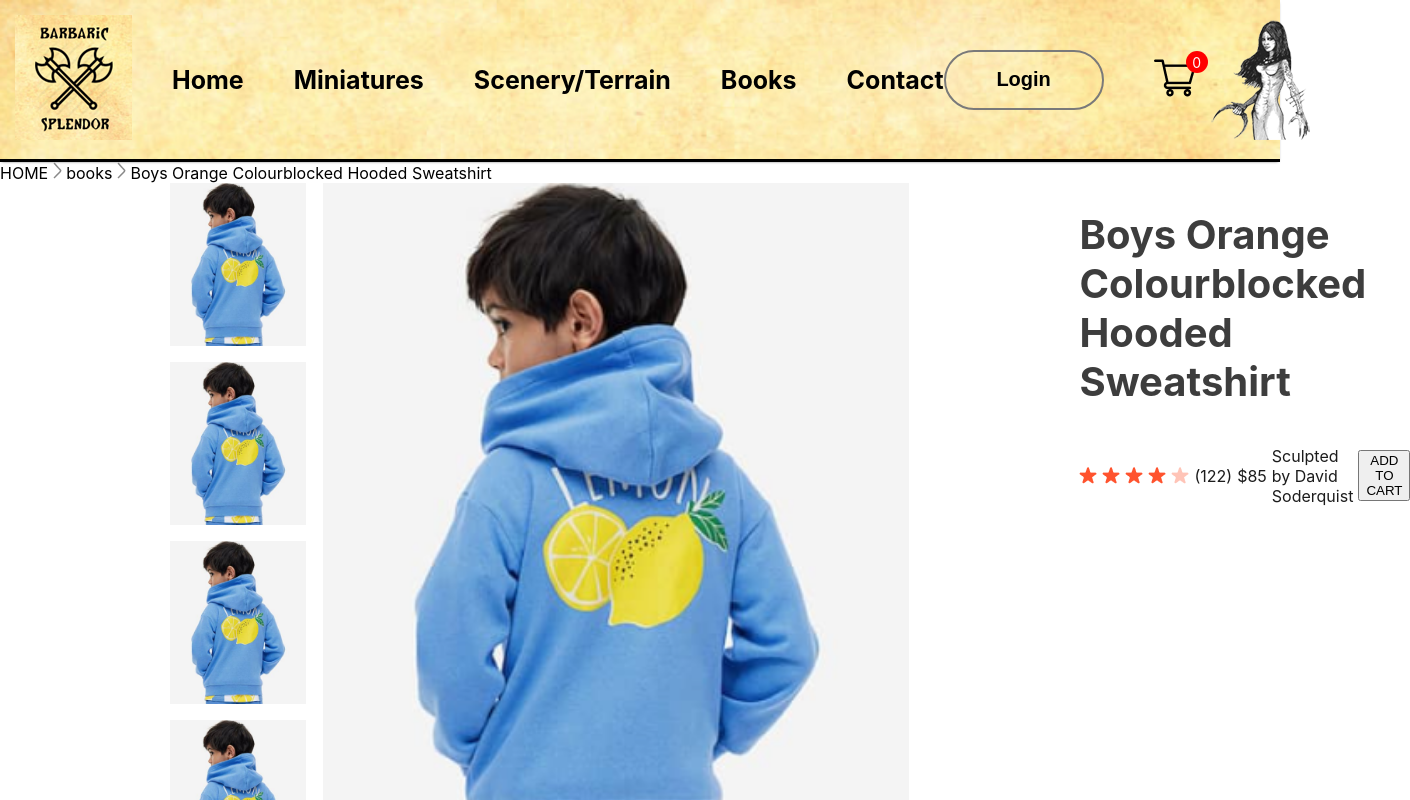
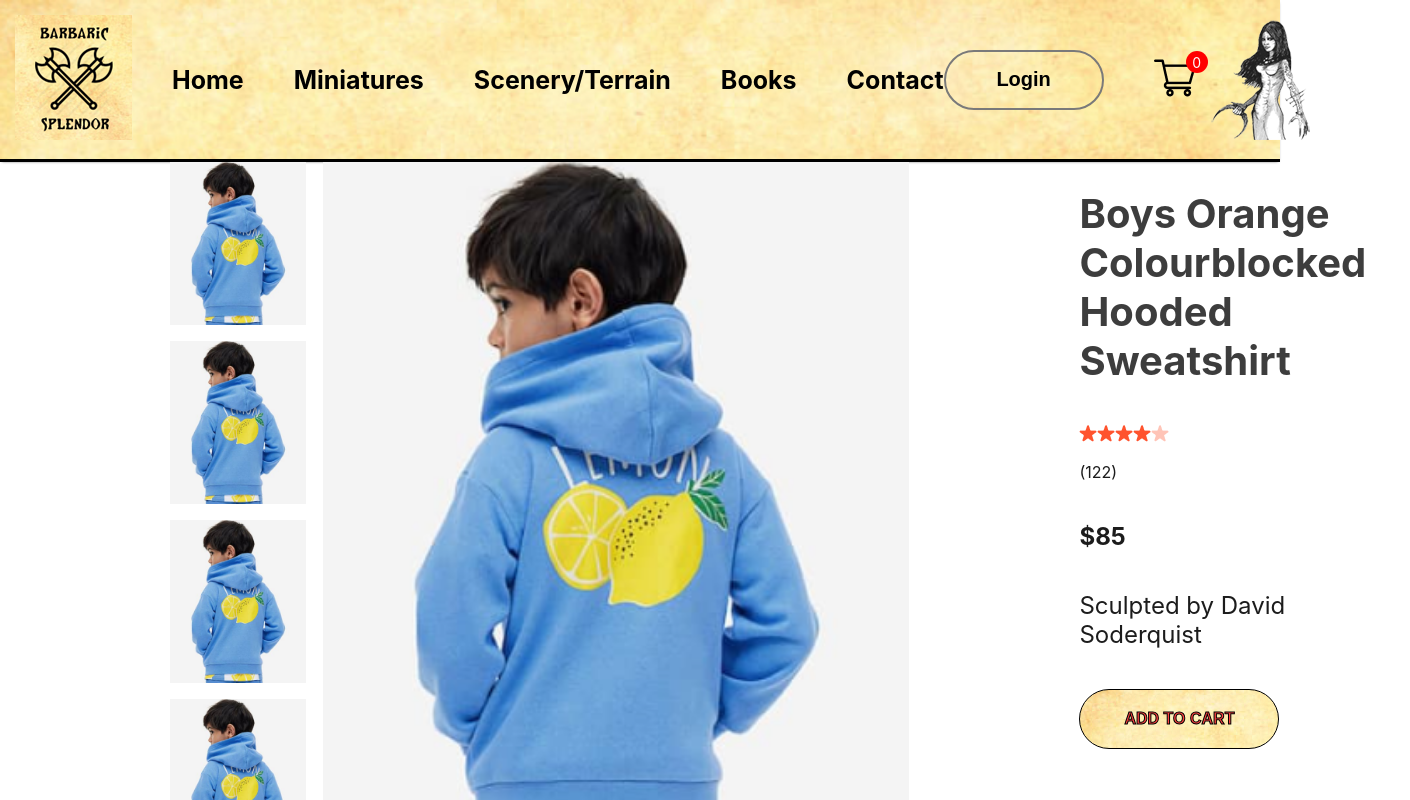
Before and after one commit to kevd82/BarbaricSplendorStore, a React (Create React App) app in the folder frontend/: page /product/25 in a window 1280 px wide. Shown: the top 800 px of the page, 1410 px wide, since content can reach past the window. Built offline with nearby package versions, Linux system fonts and the light colour scheme.

Commit message:
Started work on cart

```diff
--- a/frontend/src/Components/Assets/all_product.js
+++ b/frontend/src/Components/Assets/all_product.js
@@ -32,10 +32,10 @@ import p30_img from "./product_30.png";
 let all_product = [
   {
     id: 1,
-    name: "Striped Flutter Sleeve Overlap Collar Peplum Hem Blouse",
+    name: "Chick jacket",
     category: "miniatures",
     image: p1_img,
-    price: 50.0,
+    price: 350.0,
     description: "Sculpted by David Soderquist",
   },
   {
--- a/frontend/src/Components/DisplayProduct/DisplayProduct.css
+++ b/frontend/src/Components/DisplayProduct/DisplayProduct.css
@@ -36,10 +36,41 @@
 }
 
 .displayproduct-right-star {
-    display: flex;
-    align-items: center;
+    display: block;
     margin-top: 13px;
     gap: 5px;
     color: #1c1c1c;
     font-size: 16px;
 }
+
+.displayproduct-right-price {
+    display: flex;
+    margin: 40px 0px;
+    gap: 30px;
+    font-size: 24px;
+    font-weight: 700;
+}
+
+.displayproduct-right-description {
+    display: flex;
+    margin: 40px 0px;
+    gap: 30px;
+    font-size: 24px;
+}
+
+.displayproduct-right button {
+    padding: 20px 40px;
+    width: 200px;
+    font-size: 16px;
+    font-weight: 600;
+    color: #ff4141;
+    -webkit-text-stroke-color: black;
+    -webkit-text-stroke-width: 1px;
+    background-image: url("../Assets/Faeded.jpg");
+    background-position: cover;
+    margin-bottom: 40px;
+    border: 1px solid black;
+    border-radius: 75px;
+    outline: none;
+    cursor: pointer;
+}
--- a/frontend/src/Components/DisplayProduct/DisplayProduct.js
+++ b/frontend/src/Components/DisplayProduct/DisplayProduct.js
@@ -32,7 +32,7 @@ const DisplayProduct = (props) => {
             ${product.price}
         </div>
         <div className="displayproduct-right-description">
-            {product.description}
+          {product.description}
         </div>
           <button>ADD TO CART</button>
         </div>
--- a/frontend/src/Components/Item/Item.js
+++ b/frontend/src/Components/Item/Item.js
@@ -9,7 +9,7 @@ const Item = (props) => {
       <p>{props.name}</p>
       <div className="item=prices">
         <div className="item-price">
-          <p>{props.price}</p>
+          <p>${props.price}</p>
         </div>
 
       </div>
--- a/frontend/src/Context/ShopContext.js
+++ b/frontend/src/Context/ShopContext.js
@@ -7,6 +7,10 @@ const ShopContextProvider = (props)=>{
 
     const contextValue = {all_product};
 
+    const getDefaultCart = ()=>{
+        let cart = {};
+    }
+
     return (
         <ShopContext.Provider value={contextValue}>
             {props.children}
--- a/frontend/src/Pages/Product.js
+++ b/frontend/src/Pages/Product.js
@@ -1,7 +1,6 @@
 import React, { useContext } from 'react';
 import {ShopContext} from "../Context/ShopContext.js";
 import {useParams} from "react-router-dom";
-import Breadcrumb from "../Components/Breadcrumb/Breadcrumb.js";
 import DisplayProduct from "../Components/DisplayProduct/DisplayProduct.js";
 
 const Product = () => {
@@ -10,7 +9,6 @@ const Product = () => {
     const product = all_product.find((e)=> e.id===Number(productId));
   return (
     <div>
-      <Breadcrumb product={product}/>
       <DisplayProduct product={product}/>
     </div>
   )
--- a/frontend/src/Pages/ShopCategory.js
+++ b/frontend/src/Pages/ShopCategory.js
@@ -20,7 +20,7 @@ const ShopCategory = (props) => {
         {
           all_product.map((item, index)=>{
             if (props.category===item.category) {
-              return <Item key={index} id={item.id} name={item.name} image={item.image} price={item.price} />
+              return <Item key={index} id={item.id} name={item.name} image={item.image} price={item.price} description={item.description} />
             }
             else{
               return null;
```
